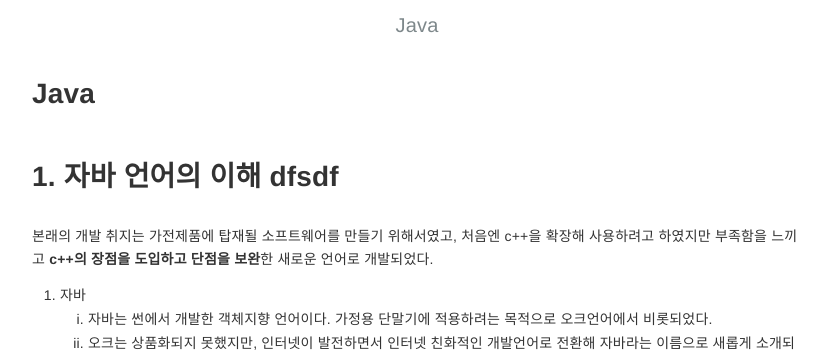
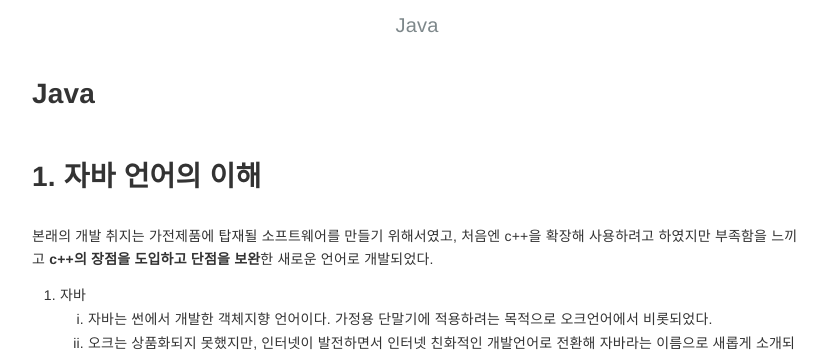
Before and after one commit to jwk061214/java_blog, a Jekyll site: the page built from _posts/2022-01-23-java.md, in a window 1280 px wide. Shown: the top 355 px of the page, without its empty margins (223-1051 px from the left). Built offline with Jekyll 4.4.1, drawn with Linux system fonts in a browser that asks for light colours.

Commit message:
post test

```diff
--- a/_posts/2022-01-23-java.md
+++ b/_posts/2022-01-23-java.md
@@ -6,7 +6,7 @@ category: java
 layout: post
 ---
 
-# 1. 자바 언어의 이해   dfsdf
+# 1. 자바 언어의 이해
 본래의  개발 취지는 가전제품에 탑재될 소프트웨어를 만들기 위해서였고, 처음엔 c++을 확장해 사용하려고 하였지만 부족함을 느끼고 **c++의 장점을 도입하고 단점을 보완**한 새로운 언어로 개발되었다.
 1. 자바
     1. 자바는 썬에서 개발한 객체지향 언어이다. 가정용 단말기에 적용하려는 목적으로 오크언어에서 비롯되었다.
```
Also changed, not shown: _posts/2022-01-23-Web.md (+2 -0 lines), _posts/2022-02-06-git copy.md (+0 -3 lines).
